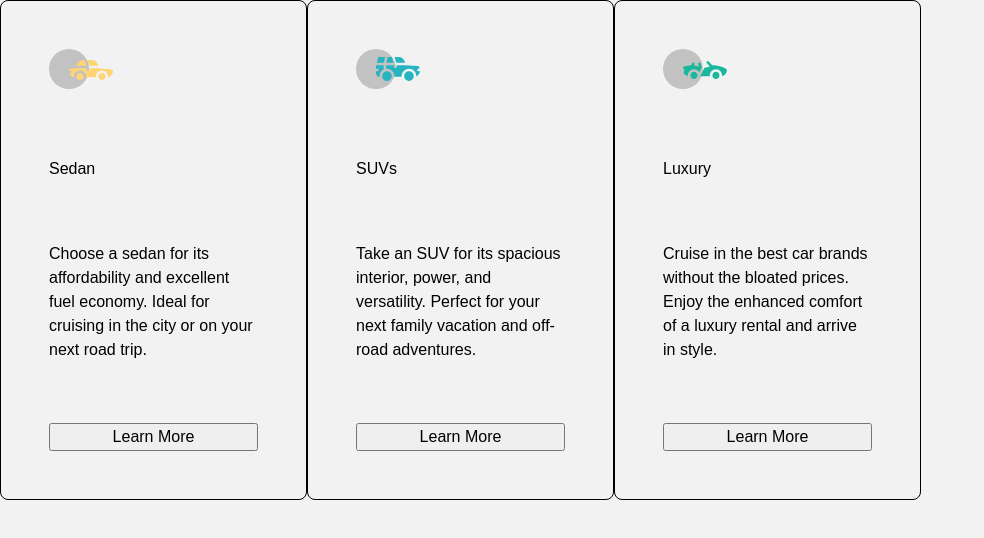
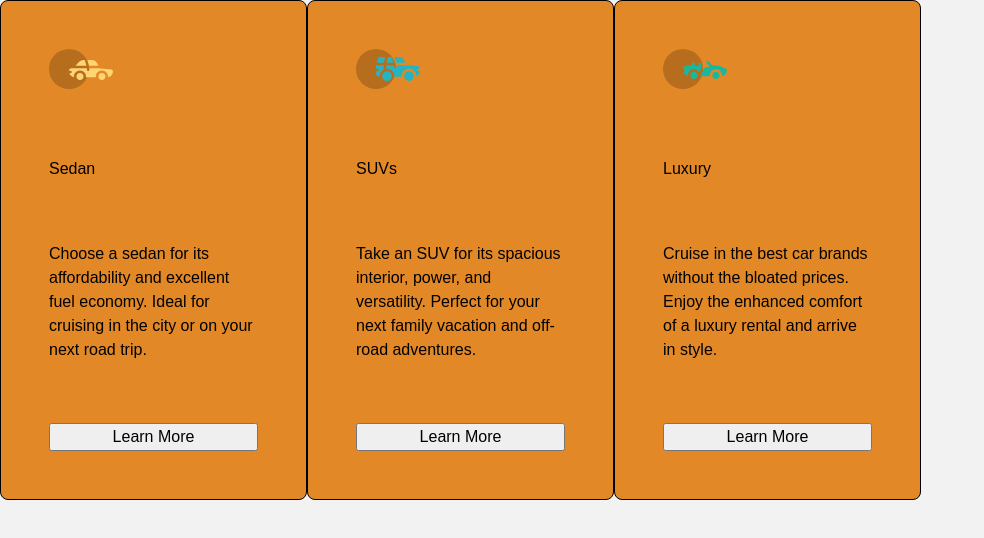
Before and after one commit to nicorithner/3-column-preview-card-component-FEM-solution, a React (Vite) app: page / in a window 1280 px wide. Shown: the top 538 px of the page, without its empty margins (0-984 px from the left). Built offline with nearby package versions, Linux system fonts and the light colour scheme; a web font is replaced by a local one.

Commit message:
Forward styles with index.scss

```diff
--- a/src/components/column/Column.scss
+++ b/src/components/column/Column.scss
@@ -1,4 +1,7 @@
+@use "../../sassStyles/" as *;
+
 .column-container {
+  background-color: $brightOrange;
   border: 1px solid black;
   border-radius: 8px;
   display: flex;
--- a/src/main.tsx
+++ b/src/main.tsx
@@ -1,7 +1,6 @@
 import React from 'react'
 import ReactDOM from 'react-dom/client'
 import App from './App.tsx'
-// import './index.scss'
 import './sassStyles/_global.scss';
 
 ReactDOM.createRoot(document.getElementById('root')!).render(
--- a/src/sassStyles/_global.scss
+++ b/src/sassStyles/_global.scss
@@ -1,4 +1,4 @@
-@import "../sassStyles/variables";
+@use "../sassStyles/" as *;
 
 *, *::before, *::after {
   box-sizing: border-box;
--- /dev/null
+++ b/src/sassStyles/_index.scss
@@ -0,0 +1 @@
+@forward "../sassStyles/variables";
```
